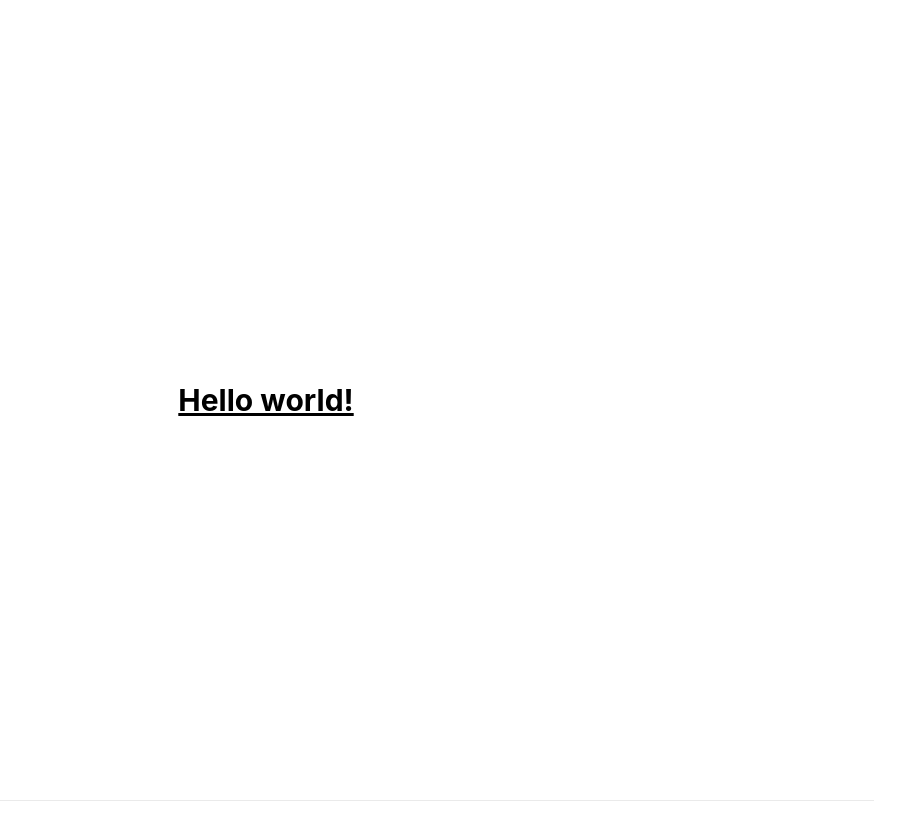
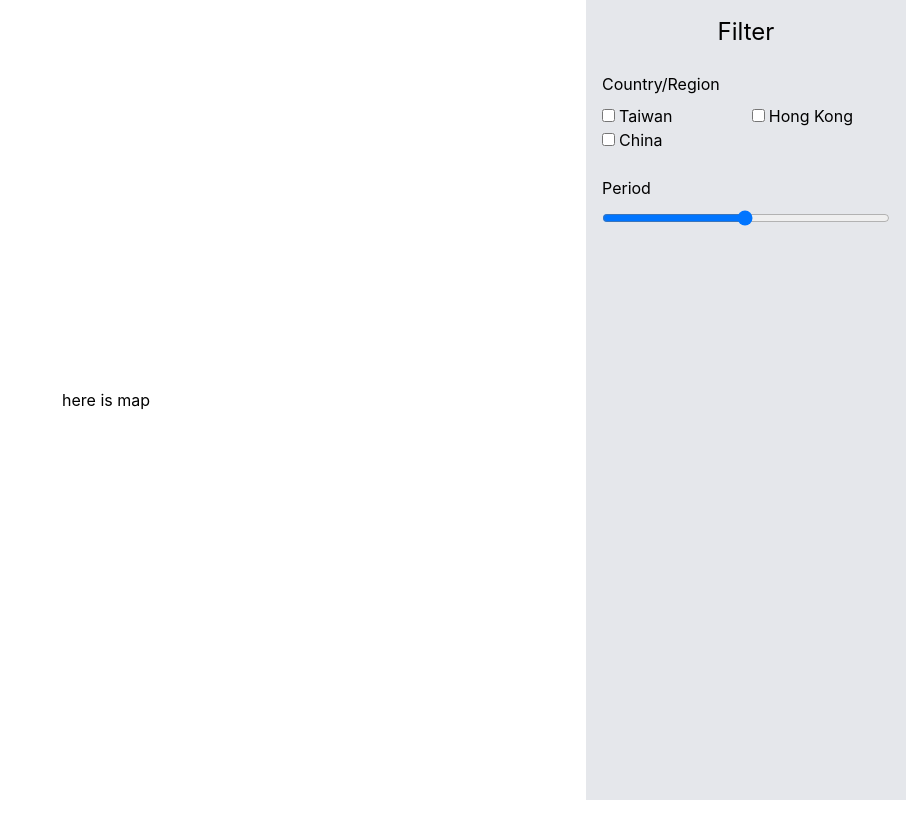
Before and after one commit to proxy0001/scatter-plots-on-maps, a Next.js app: page / in a window 1280 px wide. Shown: the top 840 px of the page, without its empty margins (374-1280 px from the left). After the commit the page ends 800 px from the top, so only its background shows below. Built offline with nearby package versions, Linux system fonts and the light colour scheme.

Commit message:
create simple layout

```diff
--- a/pages/index.tsx
+++ b/pages/index.tsx
@@ -4,22 +4,42 @@ import styles from '../styles/Home.module.css'
 
 export default function Home() {
   return (
-    <div className={styles.container}>
+    <div>
       <Head>
         <title>Create Next App</title>
         <meta name="description" content="Generated by create next app" />
         <link rel="icon" href="/favicon.ico" />
       </Head>
 
-      <main className={styles.main}>
-        <h1 className="text-3xl font-bold underline">
-          Hello world!
-        </h1>
+      <main className="flex flex-row w-full h-screen">
+        <div className="basis-3/4 w-full h-full flex justify-center items-center">here is map</div>
+        <div className="basis-1/4 w-full h-full flex flex-col bg-gray-200 px-4 py-2">
+          <div className="text-2xl text-center py-2">Filter</div>
+          <div className="py-2">
+            <fieldset>
+              <legend className="text-base py-2">Country/Region</legend>
+              <div className="flex flex-row flex-wrap gap-[4%]">
+                <div className="flex gap-1 items-baseline basis-[48%]">
+                  <input type="checkbox" id="taiwan" name="country" value="taiwan" />
+                  <label htmlFor="coding">Taiwan</label>
+                </div>
+                <div className="flex gap-1 items-baseline basis-[48%]">
+                  <input type="checkbox" id="hong kong" name="country" value="hong kong" />
+                  <label htmlFor="music">Hong Kong</label>
+                </div>
+                <div className="flex gap-1 items-baseline basis-[48%]">
+                  <input type="checkbox" id="china" name="country" value="china" />
+                  <label htmlFor="music">China</label>
+                </div>
+              </div>
+            </fieldset>
+          </div>
+          <div className="py-2">
+            <legend className="text-base py-2">Period</legend>
+            <input type="range" className="min-w-full" min="1" max="100" id="myRange"></input>
+          </div>
+        </div>
       </main>
-
-      <footer className={styles.footer}>
-
-      </footer>
     </div>
   )
 }
```
